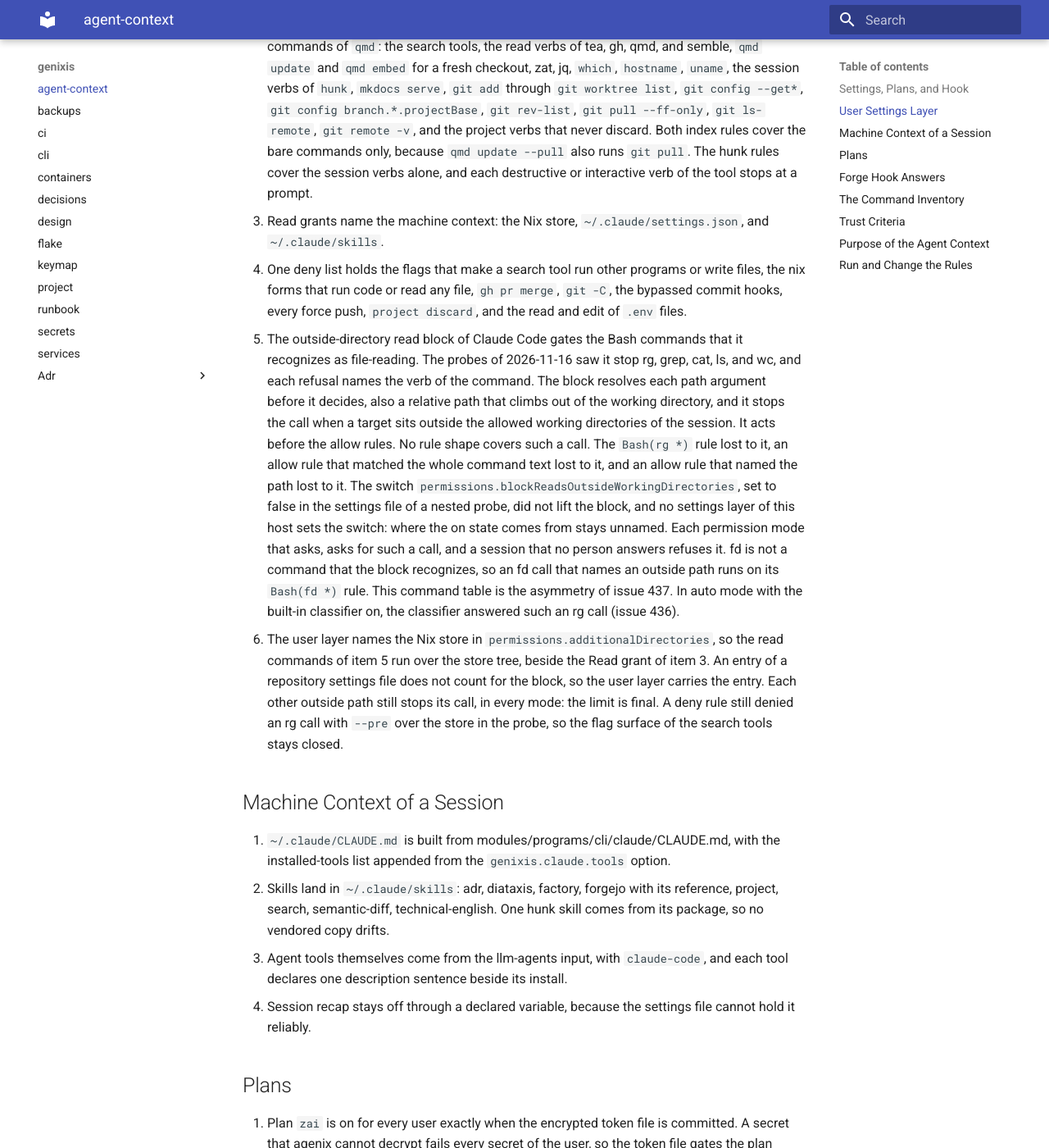
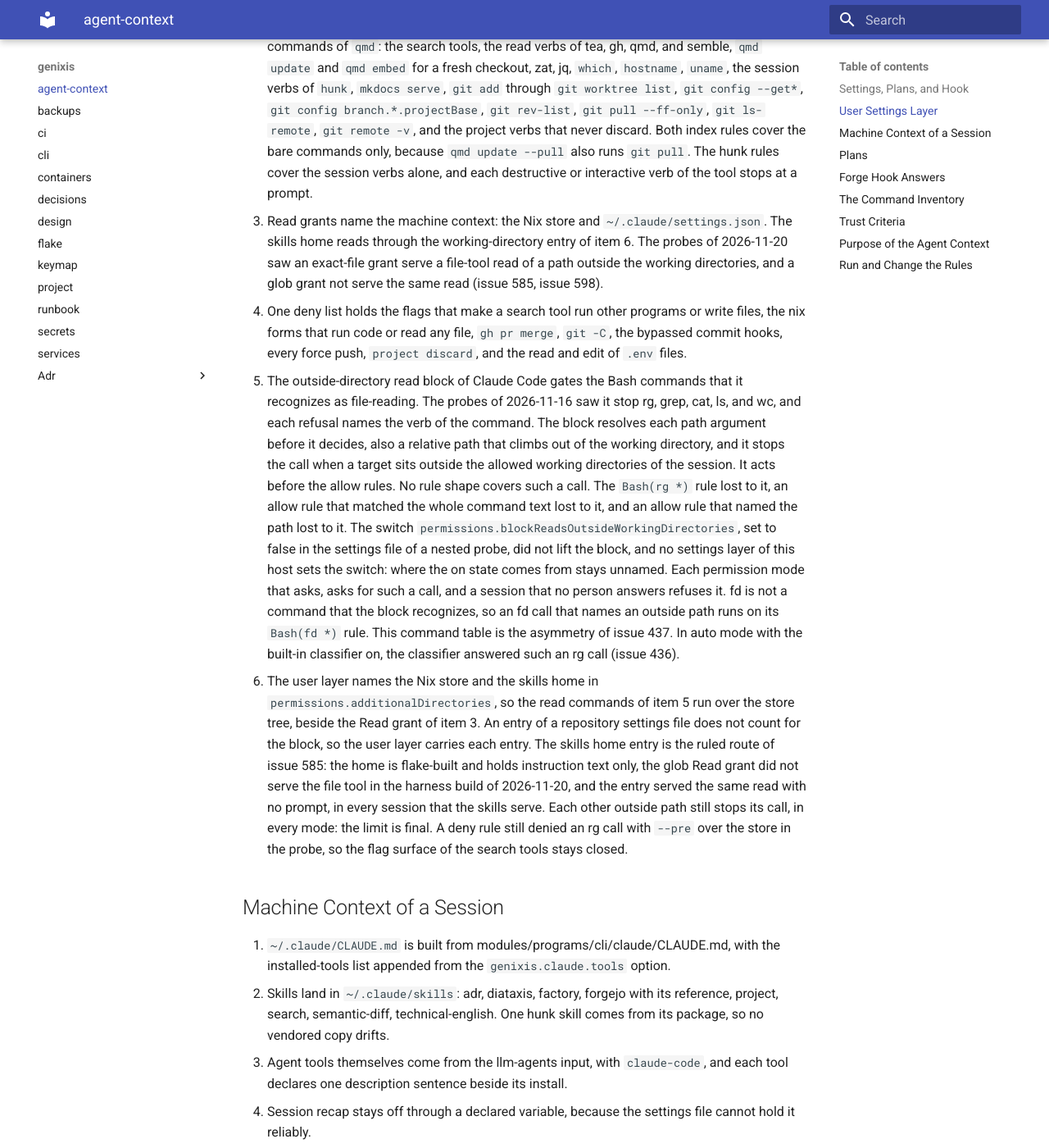
Before and after one commit to Jracon/genixis, an MkDocs documentation site: the page built from docs/agent-context.md, in a window 1280 px wide and 1400 px high, scrolled down 1503 px. Shown: the whole window at 82% size. Built offline with MkDocs 1.6.1 and Material for MkDocs 9.7.7, drawn with Linux system fonts in a browser that asks for light colours.

Commit message:
feat(claude): read the skills home through a working-directory entry
The file-tool read of a reference file under the skills home stopped at a permission prompt in every session, although the user layer has held a Read grant for the tree since 2026-11-08 (cd73f17). Nested probes of 2026-11-20 show why: an exact-file grant served a file-tool read of a path outside the working directories, and a glob grant did not, so the grant form was dead for the skills tree. An additionalDirectories entry for the skills home served the same read with no prompt.

The owner ruled the route in the windowed leg of issue 585: the skills home joins permissions.additionalDirectories of the user layer, beside the Nix store, which is the layer the outside-directory read block reads (issue 437). The home is flake-built and holds instruction text only, so the widened surface carries no secret. The dead glob grant leaves the allow list, and docs/agent-context.md items 3 and 6 record the route and the probes.

The rule-form matrix beyond this route is tracked in issue 598.

Closes the read route of issue 585.

```diff
--- a/docs/agent-context.md
+++ b/docs/agent-context.md
@@ -26,10 +26,10 @@ Two commands stay in the project layer alone, by the ruling of the owner (issue
 
 1. Claude Code rewrites `~/.claude/settings.json` itself, for example on an always-allow choice, so the file stays mutable. Each switch adds the rules of the flake and removes only the rules that the previous switch added, through the state file `~/.claude/.genixis-permissions.json`.
 2. One allow list holds the routine read-only commands, the local git writes, and the two index commands of `qmd`: the search tools, the read verbs of tea, gh, qmd, and semble, `qmd update` and `qmd embed` for a fresh checkout, zat, jq, `which`, `hostname`, `uname`, the session verbs of `hunk`, `mkdocs serve`, `git add` through `git worktree list`, `git config --get*`, `git config branch.*.projectBase`, `git rev-list`, `git pull --ff-only`, `git ls-remote`, `git remote -v`, and the project verbs that never discard. Both index rules cover the bare commands only, because `qmd update --pull` also runs `git pull`. The hunk rules cover the session verbs alone, and each destructive or interactive verb of the tool stops at a prompt.
-3. Read grants name the machine context: the Nix store, `~/.claude/settings.json`, and `~/.claude/skills`.
+3. Read grants name the machine context: the Nix store and `~/.claude/settings.json`. The skills home reads through the working-directory entry of item 6. The probes of 2026-11-20 saw an exact-file grant serve a file-tool read of a path outside the working directories, and a glob grant not serve the same read (issue 585, issue 598).
 4. One deny list holds the flags that make a search tool run other programs or write files, the nix forms that run code or read any file, `gh pr merge`, `git -C`, the bypassed commit hooks, every force push, `project discard`, and the read and edit of `.env` files.
 5. The outside-directory read block of Claude Code gates the Bash commands that it recognizes as file-reading. The probes of 2026-11-16 saw it stop rg, grep, cat, ls, and wc, and each refusal names the verb of the command. The block resolves each path argument before it decides, also a relative path that climbs out of the working directory, and it stops the call when a target sits outside the allowed working directories of the session. It acts before the allow rules. No rule shape covers such a call. The `Bash(rg *)` rule lost to it, an allow rule that matched the whole command text lost to it, and an allow rule that named the path lost to it. The switch `permissions.blockReadsOutsideWorkingDirectories`, set to false in the settings file of a nested probe, did not lift the block, and no settings layer of this host sets the switch: where the on state comes from stays unnamed. Each permission mode that asks, asks for such a call, and a session that no person answers refuses it. fd is not a command that the block recognizes, so an fd call that names an outside path runs on its `Bash(fd *)` rule. This command table is the asymmetry of issue 437. In auto mode with the built-in classifier on, the classifier answered such an rg call (issue 436).
-6. The user layer names the Nix store in `permissions.additionalDirectories`, so the read commands of item 5 run over the store tree, beside the Read grant of item 3. An entry of a repository settings file does not count for the block, so the user layer carries the entry. Each other outside path still stops its call, in every mode: the limit is final. A deny rule still denied an rg call with `--pre` over the store in the probe, so the flag surface of the search tools stays closed.
+6. The user layer names the Nix store and the skills home in `permissions.additionalDirectories`, so the read commands of item 5 run over the store tree, beside the Read grant of item 3. An entry of a repository settings file does not count for the block, so the user layer carries each entry. The skills home entry is the ruled route of issue 585: the home is flake-built and holds instruction text only, the glob Read grant did not serve the file tool in the harness build of 2026-11-20, and the entry served the same read with no prompt, in every session that the skills serve. Each other outside path still stops its call, in every mode: the limit is final. A deny rule still denied an rg call with `--pre` over the store in the probe, so the flag surface of the search tools stays closed.
 
 ## Machine Context of a Session
 
```
Also changed, not shown: 1 other file.
